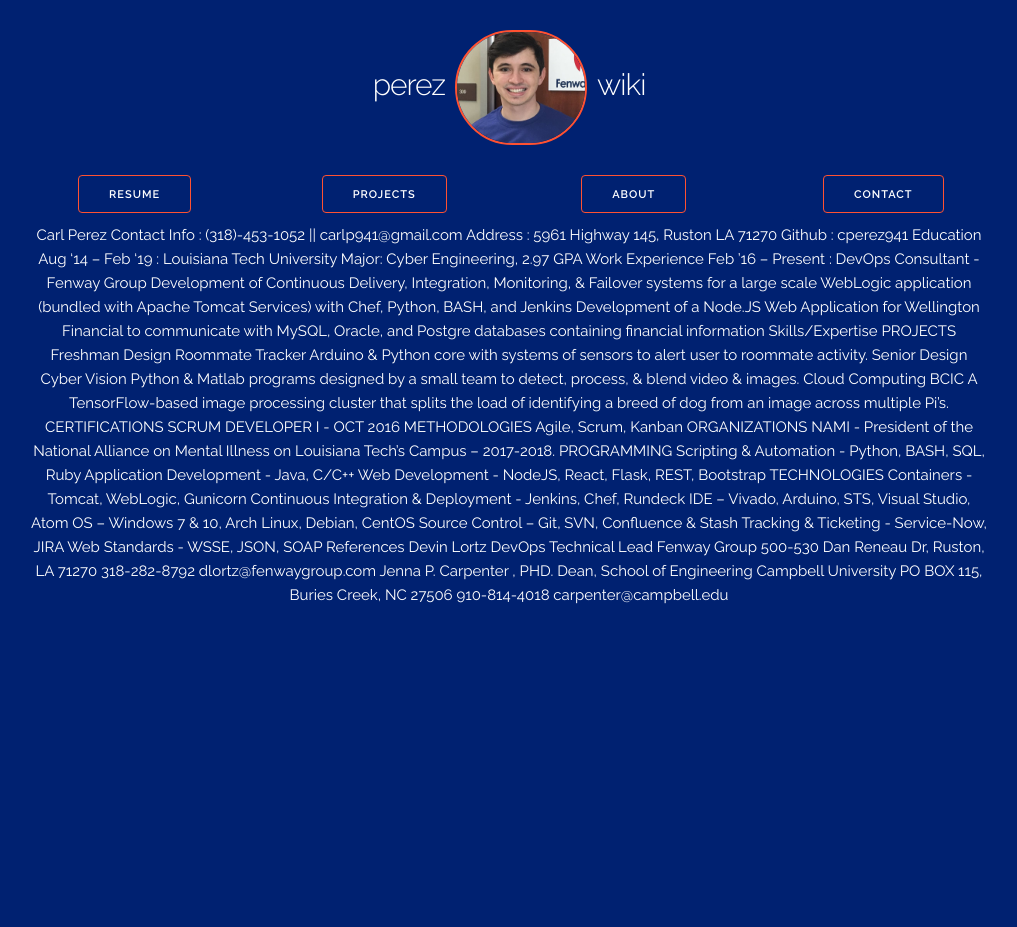
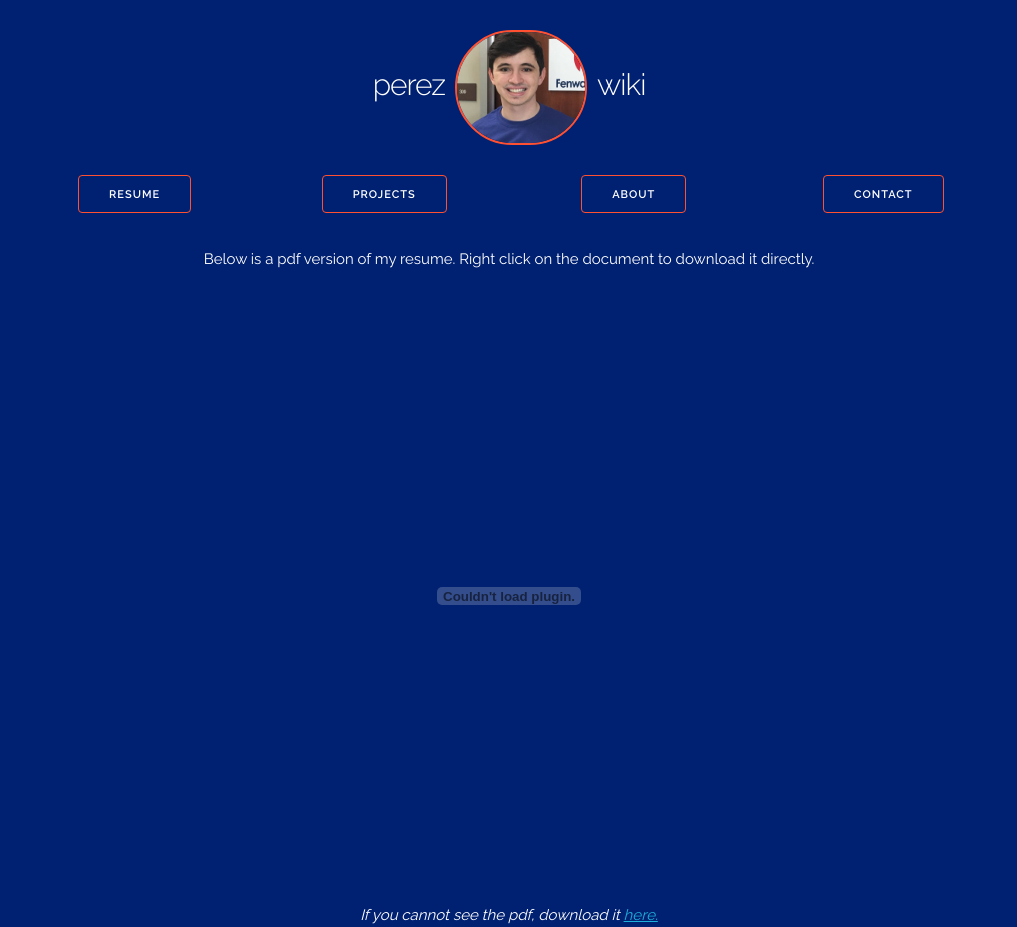
Before and after one commit to evolvingsewage/perez_wiki, a Flask app: page /resume/ in a window 1280 px wide. Shown: the whole page, without its empty margins (131-1148 px from the left). Before the commit the page ends 604 px from the top, so only its background shows below. Run offline with Flask 2, Linux system fonts and the light colour scheme.

Commit message:
Added resume

```diff
--- a/perez/templates/resume.html
+++ b/perez/templates/resume.html
@@ -6,72 +6,19 @@
 
 <body class=perez_body>
     <div class="container">
-
         {% include "body_header.html" %}
-
-        Carl Perez
-        Contact Info : (318)-453-1052 || carlp941@gmail.com
-        Address : 5961 Highway 145, Ruston LA 71270
-        Github : cperez941
-
-        Education
-        Aug ‘14 – Feb ‘19 : Louisiana Tech University
-        Major: Cyber Engineering, 2.97 GPA
-
-        Work Experience
-        Feb ’16 – Present  : DevOps Consultant - Fenway Group
-        Development of Continuous Delivery, Integration, Monitoring, & Failover systems for a large scale WebLogic application (bundled with Apache Tomcat Services) with Chef, Python, BASH, and Jenkins
-
-        Development of a Node.JS Web Application for Wellington Financial to communicate with MySQL, Oracle, and Postgre databases containing financial information
-
-        Skills/Expertise
-
-        PROJECTS
-        Freshman Design                   Roommate Tracker
-        Arduino & Python core with systems of sensors to alert user to roommate activity.
-        Senior Design                                     Cyber Vision
-        Python & Matlab programs designed by a small team to detect, process, & blend video & images.
-        Cloud Computing                                          BCIC
-        A TensorFlow-based image processing cluster that splits the load of identifying a breed of dog from an image across multiple Pi’s.
-
-        CERTIFICATIONS
-        SCRUM DEVELOPER I - OCT 2016
-
-        METHODOLOGIES
-        Agile, Scrum, Kanban
-
-        ORGANIZATIONS
-        NAMI - President of the National Alliance on Mental Illness on Louisiana Tech’s Campus – 2017-2018.
-
-        PROGRAMMING
-        Scripting & Automation - Python, BASH, SQL, Ruby
-        Application Development - Java, C/C++
-        Web Development - NodeJS, React, Flask, REST, Bootstrap
-
-        TECHNOLOGIES
-        Containers - Tomcat, WebLogic, Gunicorn
-        Continuous Integration & Deployment - Jenkins, Chef, Rundeck
-        IDE – Vivado, Arduino, STS, Visual Studio, Atom
-        OS – Windows 7 & 10, Arch Linux, Debian, CentOS
-        Source Control – Git, SVN, Confluence & Stash
-        Tracking & Ticketing - Service-Now, JIRA
-        Web Standards - WSSE, JSON, SOAP
-
-        References
-
-        Devin Lortz
-        DevOps Technical Lead
-        Fenway Group
-        500-530 Dan Reneau Dr, Ruston, LA 71270
-        318-282-8792 dlortz@fenwaygroup.com
-
-        Jenna P. Carpenter , PHD.
-        Dean, School of Engineering
-        Campbell University
-        PO BOX 115, Buries Creek, NC 27506
-        910-814-4018
-        carpenter@campbell.edu
-
+        <br>
+        <p>Below is a pdf version of my resume. Right click on the document to download it directly.</p>
+        <object width="800" height="600"
+                data="{{ url_for("static", filename="pdf/Resume.pdf") }}?#zoom=85&scrollbar=0&toolbar=0&navpanes=0">
+        </object>
+        <br>
+        <i>If you cannot see the pdf, download it
+            <a
+                  href="{{ url_for("static", filename="pdf/Resume.pdf") }}">
+                  here.
+            </q>
+        </i>
     </div>
 </body>
 
```
Also changed, not shown: 1 other file.
